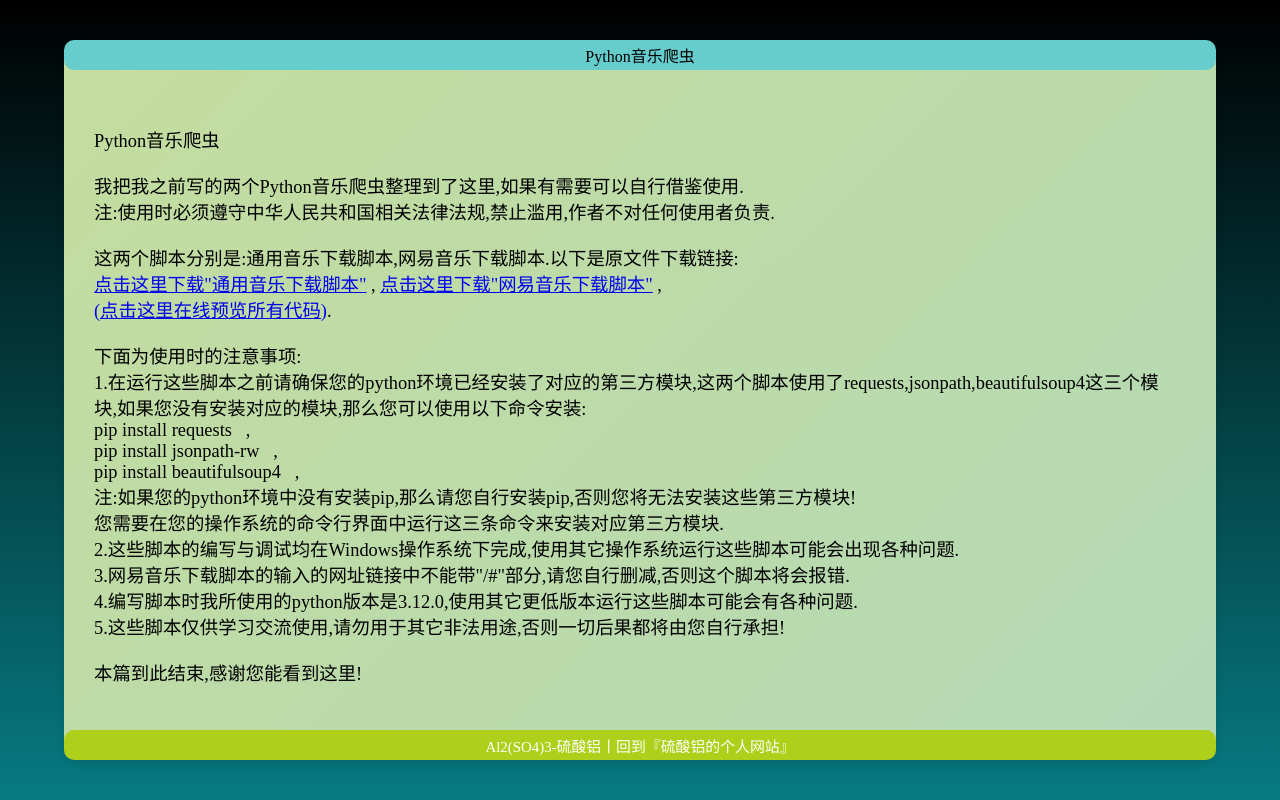
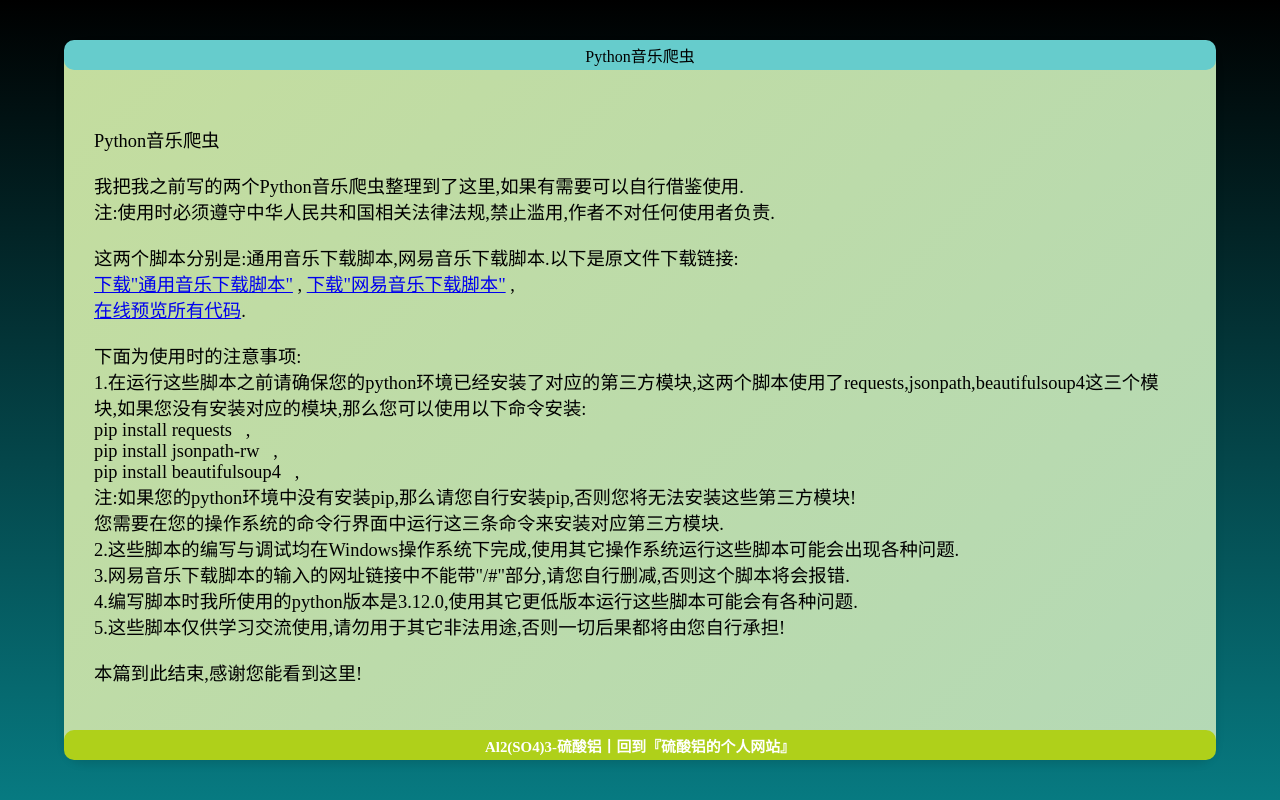
Before and after one commit to Al2SO43/code, a plain HTML site: page post/2024/4-27.html in a window 1280 px wide. Drawn offline with Linux system fonts and the light colour scheme.

Commit message:
Add files via upload

```diff
--- a/post/2024/4-27.html
+++ b/post/2024/4-27.html
@@ -16,9 +16,9 @@
         <span class="link">Python音乐爬虫</span>
         <span class="link">我把我之前写的两个Python音乐爬虫整理到了这里,如果有需要可以自行借鉴使用.<br />注:使用时必须遵守中华人民共和国相关法律法规,禁止滥用,作者不对任何使用者负责.</span>
         <span class="link">这两个脚本分别是:通用音乐下载脚本,网易音乐下载脚本.以下是原文件下载链接:<br />
-            <a href="../../code/2024/4-27/music.py" target="_blank">点击这里下载"通用音乐下载脚本"</a>&nbsp;,
-            <a href="../../code/2024/4-27/netease-music.py" target="_blank">点击这里下载"网易音乐下载脚本"</a>&nbsp;,
-            <a href="../../code/2024/4-27/code.txt" target="_blank"><br />(点击这里在线预览所有代码)</a>.
+            <a href="../../code/2024/4-27/music.py" target="_blank">下载"通用音乐下载脚本"</a>&nbsp;,
+            <a href="../../code/2024/4-27/netease-music.py" target="_blank">下载"网易音乐下载脚本"</a>&nbsp;,
+            <a href="../../code/2024/4-27/code.txt" target="_blank"><br />在线预览所有代码</a>.
         </span>
         <span class="link">下面为使用时的注意事项:<br />
             1.在运行这些脚本之前请确保您的python环境已经安装了对应的第三方模块,这两个脚本使用了requests,jsonpath,beautifulsoup4这三个模块,如果您没有安装对应的模块,那么您可以使用以下命令安装:<br />
@@ -35,9 +35,8 @@
         </span>
       </div>
       <div class="bottomBar">
-        <span class="bottomBarText"><p style="color:#ffffff">Al2(SO4)3-硫酸铝丨<a href="https://al2so43.github.io/website/" style="color:#ffffff">回到『硫酸铝的个人网站』</a></p></span>
+        <strong><span class="bottomBarText"><p style="color:#ffffff">Al2(SO4)3-硫酸铝丨<a href="https://al2so43.github.io/website/" style="color:#ffffff">回到『硫酸铝的个人网站』</a></p></span></strong>
       </div>
-    <!-- 这里是其他的内容 -->
   </div>
 </body>
 </html>
```
Also changed, not shown: post/2024/main.html (+1 -2 lines).
